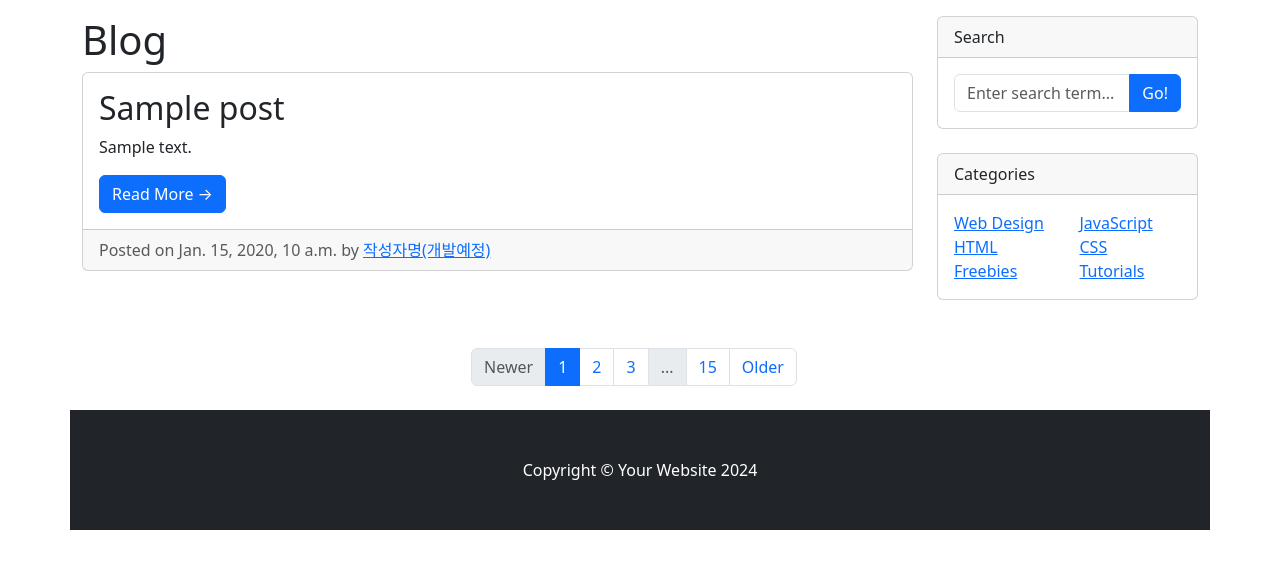
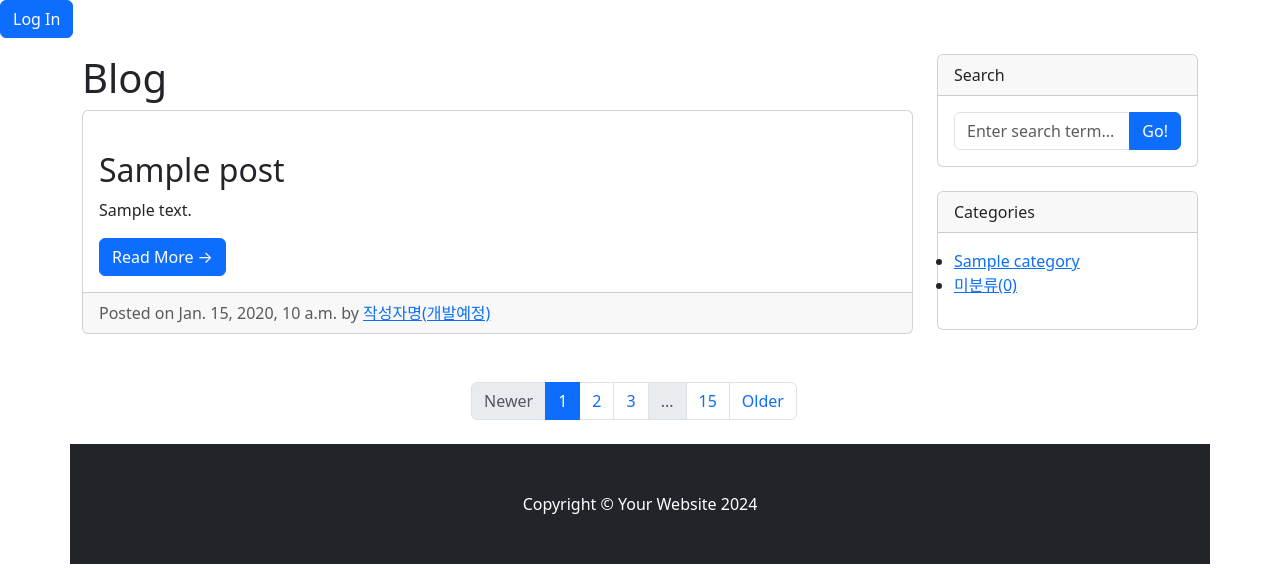
Before and after one commit to recon-reco/Smart-Menu-Planner, a Django app: page /blog/ in a window 1280 px wide. Shown: the part 56-626 px from the top of the page. Run offline with Django 4.2, Linux system fonts and the light colour scheme; tables that the repository leaves empty hold one stand-in row (values such as "Sample post"); some libraries are stand-ins or nearby versions.

Commit message:
Category Card :Post List, Post Detail

```diff
--- a/blog/models.py
+++ b/blog/models.py
@@ -3,6 +3,18 @@ from django.contrib.auth.models import User
 import os
 
 # Create your models here.
+
+#Category 기능 구현하기
+class Category(models.Model):
+    name = models.CharField(max_length=50, unique=True)
+    slug = models.SlugField(max_length=200, unique=True, allow_unicode=True)
+
+    def __str__(self):
+        return self.name
+
+    class Meta:
+        verbose_name_plural = "Categories"
+
 class Post(models.Model):
     title = models.CharField(max_length=30)
     content= models.TextField()
@@ -11,6 +23,8 @@ class Post(models.Model):
     updated_at = models.DateTimeField(auto_now=True)
     #author : 추후 작성 예정
     author = models.ForeignKey(User, on_delete=models.CASCADE, null=True, blank=True)
+    ##models.SET_NULL : 사용자가 삭제되면 게시물의 작성자는 null이 된다.
+    category = models.ForeignKey(Category, null=True, on_delete=models.SET_NULL)
 
     def __str__(self):
         return f'[{self.pk}]{self.title}::{self.author}'
--- a/blog/templates/blog/base.html
+++ b/blog/templates/blog/base.html
@@ -10,6 +10,34 @@
 
 <body>
     {% include 'blog/navbar.html' %}
+    <!-- Button trigger modal -->
+    <button type="button" class="btn btn-primary" data-bs-toggle="modal" data-bs-target="#loginModal">
+        Log In
+    </button>
+
+    <!-- Modal -->
+    <div class="modal fade" id="loginModal" tabindex="-1" aria-labelledby="loginModalLabel" aria-hidden="true">
+        <div class="modal-dialog">
+            <div class="modal-content">
+                <div class="modal-header">
+                    <h1 class="modal-title fs-5" id="loginModalLabel">Modal title</h1>
+                    <button type="button" class="btn-close" data-bs-dismiss="modal" aria-label="Close"></button>
+                </div>
+                <div class="modal-body">
+                    <div class="row">
+                        <div class="col-md-6">
+                            <button class="btn btn-primary btn-block btn-sm" type="submit">Log in UserName</button>
+                            <button class="btn btn-primary btn-block btn-sm" type="submit">Sign Up with E-mail</button>
+                        </div>
+                    </div>
+                </div>
+                <div class="modal-footer">
+                    <button type="button" class="btn btn-secondary" data-bs-dismiss="modal">Close</button>
+                    <button type="button" class="btn btn-primary">Save changes</button>
+                </div>
+            </div>
+        </div>
+    </div>
     <div class="container my-3">
         <div class="row">
             <div class="col-md-8 col-lg-9" id="main-area">
@@ -29,24 +57,19 @@
                     </div>
                 </div>
                 <!-- Categories widget-->
-                <div class="card mb-4">
+                <div class="card mb-4" id="categories-card">
                     <div class="card-header">Categories</div>
                     <div class="card-body">
                         <div class="row">
-                            <div class="col-sm-6">
-                                <ul class="list-unstyled mb-0">
-                                    <li><a href="#!">Web Design</a></li>
-                                    <li><a href="#!">HTML</a></li>
-                                    <li><a href="#!">Freebies</a></li>
-                                </ul>
-                            </div>
-                            <div class="col-sm-6">
-                                <ul class="list-unstyled mb-0">
-                                    <li><a href="#!">JavaScript</a></li>
-                                    <li><a href="#!">CSS</a></li>
-                                    <li><a href="#!">Tutorials</a></li>
-                                </ul>
-                            </div>
+
+                            <ul>
+                                {% for category in categories %}
+                                <li><a href="{{category.get_absolute_url}}">{{category}}</a></li>
+                                {% endfor %}
+                                <li>
+                                    <a href="/blog/category/no_category/">미분류({{no_category_post_count}})</a>
+                                </li>
+                            </ul>
                         </div>
                     </div>
                 </div>
--- a/blog/templates/blog/post_list.html
+++ b/blog/templates/blog/post_list.html
@@ -3,8 +3,13 @@
 <h1>Blog</h1>
 {% for p in post_list %}
 <!-- Blog post-->
-<div class="card mb-4">
+<div class="card mb-4" id="posr-{{p.pk}}">
     <div class="card-body">
+        {% if p.cateory %}
+        <span class="badge badge-secondary float-right">{{p.category}}</span>
+        {% else %}
+        <span class="badge badge-secondary float-right">미분류</span>
+        {% endif %}
         <h2 class="'card-title">{{p.title}}</h2>
         <p class="card-text">{{p.content}}</p>
         <a href="{{p.get_absolute_url}}" class="btn btn-primary">Read More &rarr;</a>
--- a/blog/views.py
+++ b/blog/views.py
@@ -1,5 +1,6 @@
+from typing import Any
 from django.shortcuts import render
-from .models import Post
+from .models import Post, Category
 from django.views.generic import ListView, DetailView
 # Create your views here.
 
@@ -7,8 +8,22 @@ class PostList(ListView):
     model = Post
     ordering='-pk'
 
+    def get_context_data(self,**kwargs):
+        context=super(PostList, self).get_context_data()
+        context['categories']=Category.objects.all()
+        context['no_category_post_count'] = Post.objects.filter(category=None).count()
+        return context
+
+
+
 class PostDetail(DetailView):
     model = Post
+
+    def get_context_data(self, **kwargs):
+        context = super(PostDetail, self).get_context_data()
+        context['categories'] = Category.objects.all()
+        context['no_category_post_count'] = Post.objects.filter(category=None).count()
+        return context
 
 
 
--- a/django_blog/settings.py
+++ b/django_blog/settings.py
@@ -37,6 +37,7 @@ INSTALLED_APPS = [
     "django.contrib.sessions",
     "django.contrib.messages",
     "django.contrib.staticfiles",
+    "django_extensions",
     "blog",
     "single_pages",
 ]
```
Also changed, not shown: blog/admin.py (+6 -1 lines), blog/templates/blog/post_detail.html (+8 -3 lines), 2 other files.
